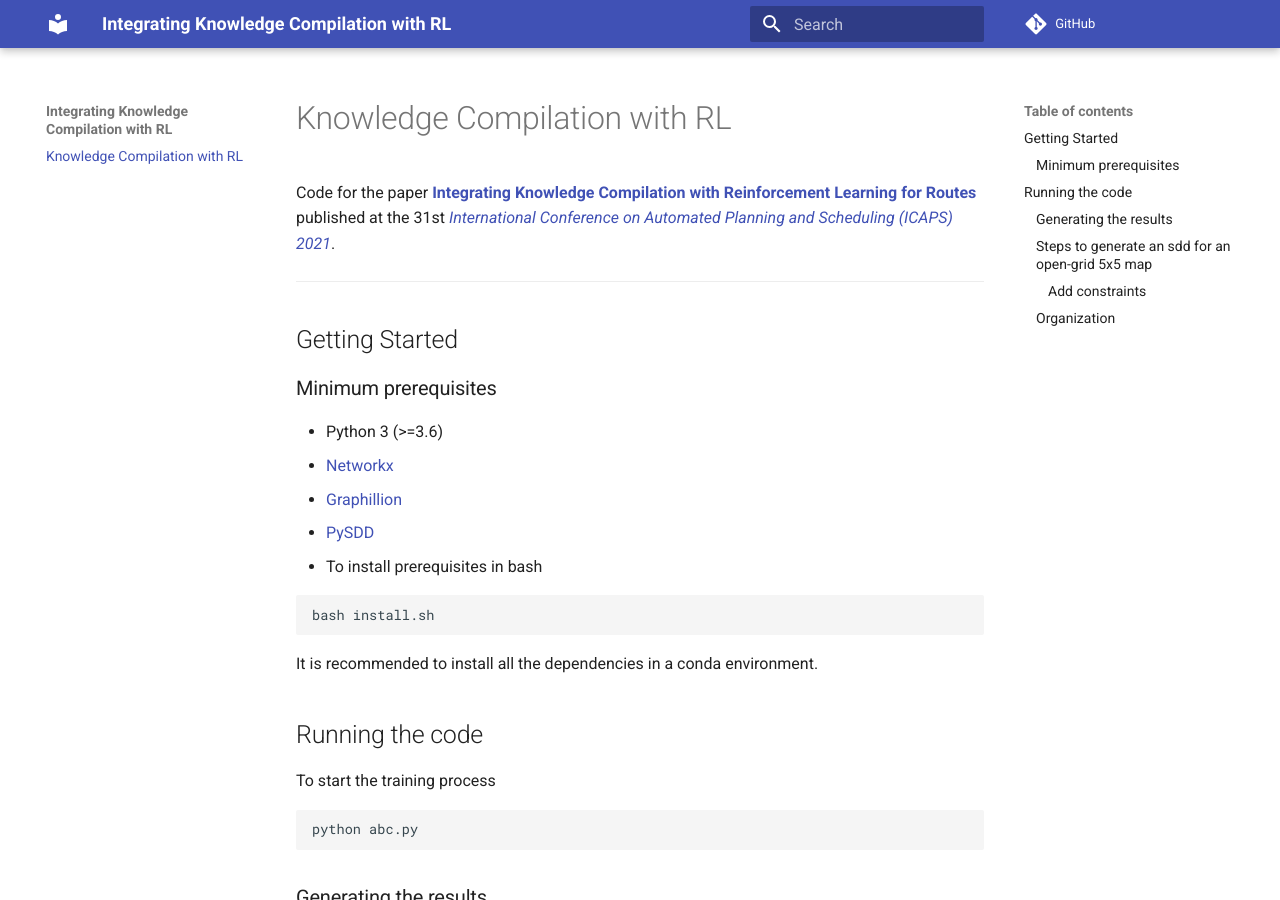
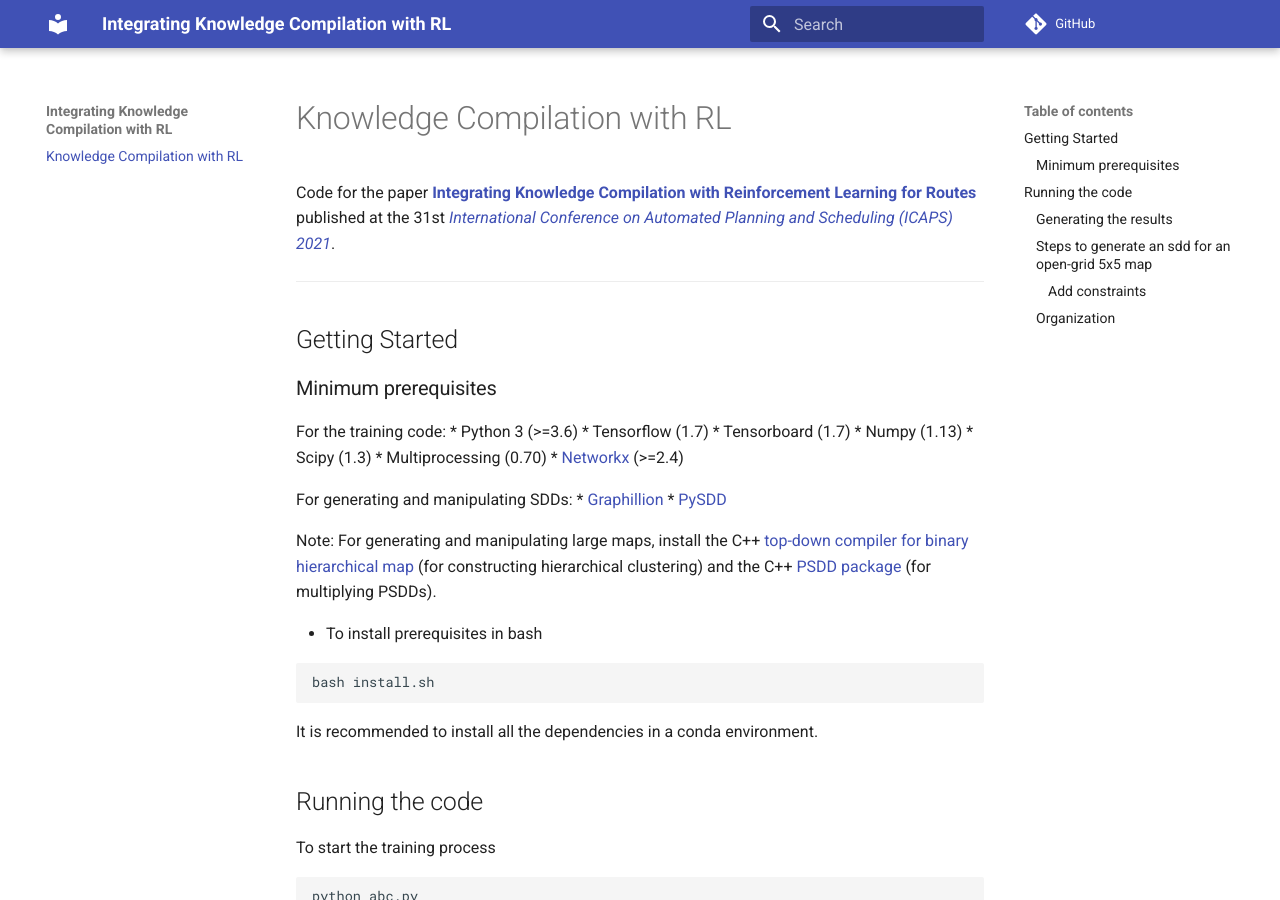
Before and after one commit to kushagra06/KCRL-Docs, an MkDocs documentation site: the page built from docs/index.md, in a window 1280 px wide and 900 px high. Built offline with MkDocs 1.6.1 and Material for MkDocs 9.7.7, drawn with Linux system fonts in a browser that asks for light colours; comment, search, counter and statistics services are not loaded.

Commit message:
Update index.md

````diff
--- a/docs/index.md
+++ b/docs/index.md
@@ -9,10 +9,21 @@ Code for the paper [**Integrating Knowledge Compilation with Reinforcement Learn
 
 ### Minimum prerequisites
 
+For the training code:
 * Python 3 (>=3.6)
-* [Networkx](https://networkx.org/)
+* Tensorflow (1.7)
+* Tensorboard (1.7)
+* Numpy (1.13)
+* Scipy (1.3)
+* Multiprocessing (0.70)
+* [Networkx](https://networkx.org/) (>=2.4)
+
+For generating and manipulating SDDs:
 * [Graphillion](https://github.com/takemaru/graphillion)
 * [PySDD](https://github.com/wannesm/PySDD)
+
+Note: For generating and manipulating large maps, install the C++ [top-down compiler for binary hierarchical map](https://github.com/hahaXD/hierarchical_map_compiler) (for constructing hierarchical clustering) and the C++ [PSDD package](https://github.com/hahaXD/psdd) (for multiplying PSDDs).
+
 * To install prerequisites in bash
 ```
 bash install.sh
````
